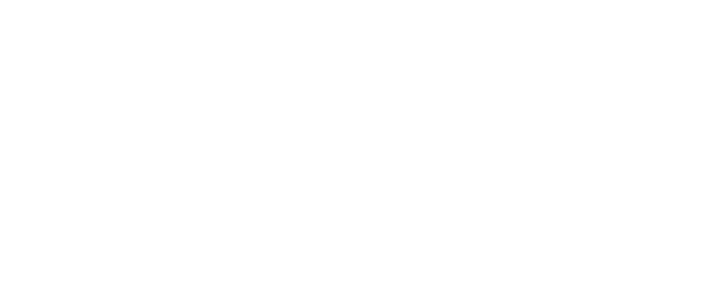
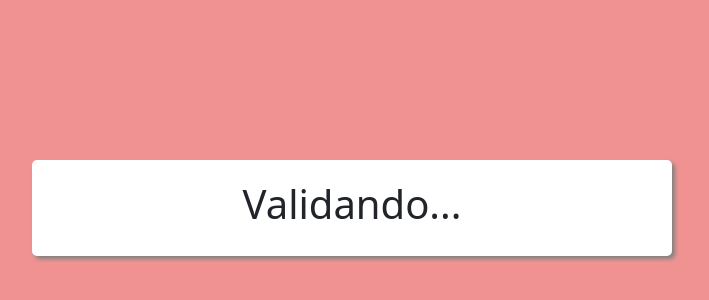
Before and after one commit to Eduardito187/webnitabara, a React (Create React App) app: page /Validar in a window 1280 px wide. Before the commit this address had no page. Shown: the part 192-492 px from the top of the page, without its empty margins (288-997 px from the left). Built offline with nearby package versions, Linux system fonts and the light colour scheme.

Commit message:
git add login

```diff
--- a/package.json
+++ b/package.json
@@ -4,12 +4,13 @@
     "private": true,
     "dependencies": {
         "@apollo/client": "^3.6.7",
+        "@apollo/react-hooks": "^4.0.0",
         "@testing-library/jest-dom": "^5.16.4",
         "@testing-library/react": "^13.3.0",
         "@testing-library/user-event": "^13.5.0",
+        "apollo-boost": "^0.4.9",
         "bootstrap": "^5.1.3",
-    "graphql": "^16.5.0",
-    "graphql-hooks": "^5.11.4",
+        "crypto-js": "^4.1.1",
         "react": "^18.1.0",
         "react-bootstrap": "^2.4.0",
         "react-dom": "^18.1.0",
--- /dev/null
+++ b/src/Crypt.js
@@ -0,0 +1,10 @@
+//CLave de la encriptacion
+export const clave = "$2a$10$CwTycUXWue0Thq9StjUM0u";
+/*
+var bytes = CryptoJS.AES.decrypt(ciphertext, 'my-secret-key@123');
+var decryptedData = JSON.parse(bytes.toString(CryptoJS.enc.Utf8));
+
+//log decrypted Data
+console.log('decrypted Data -')
+console.log(decryptedData);
+*/
--- a/src/Nitabara.js
+++ b/src/Nitabara.js
@@ -3,6 +3,7 @@ import { BrowserRouter as Router, Routes, Route } from 'react-router-dom';
 import 'bootstrap/dist/css/bootstrap.min.css';
 const Login = lazy(() => import('./routes/Login'));
 const Inicio = lazy(() => import('./routes/Inicio'));
+const Validar = lazy(() => import('./routes/Validar'));
 
 const Nitabara = (props) => (
   <Router>
@@ -10,6 +11,7 @@ const Nitabara = (props) => (
       <Routes>
         <Route path="/" element={<Login />} />
         <Route path="/Inicio" element={<Inicio />} />
+        <Route path="/Validar" element={<Validar />} />
       </Routes>
     </Suspense>
   </Router>
--- a/src/css/Main.css
+++ b/src/css/Main.css
@@ -1,5 +1,13 @@
 body {
     background-color: #d6d0d0;
+}
+
+body,
+html,
+.App,
+.vertical-center {
+    width: 100%;
+    height: 100%;
 }
 
 .textSING {
--- /dev/null
+++ b/src/css/Validar.css
@@ -0,0 +1,69 @@
+.cuerpoERROR {
+    background-color: rgb(240, 146, 146);
+    width: 100%;
+    height: 100vh;
+}
+
+.cuerpoWARNING {
+    background-color: rgb(243, 219, 155);
+    width: 100%;
+    height: 100vh;
+}
+
+.cuerpoSUCCESS {
+    background-color: rgb(166, 255, 148);
+    width: 100%;
+    height: 100vh;
+}
+
+.vertical-center {
+    display: flex;
+    text-align: left;
+    justify-content: center;
+    flex-direction: column;
+    position: relative;
+}
+
+.cuadro {
+    position: absolute;
+    background-color: #fff;
+    border-radius: 5px;
+    box-shadow: 3px 3px 4px #808080;
+    text-align: center;
+}
+
+@media only screen and (max-width: 500px) {
+    .cuadro {
+        width: 90%;
+        padding: 20px;
+        position: absolute;
+        left: calc(50% - 45%);
+    }
+}
+
+@media only screen and (min-width: 501px) and (max-width: 767px) {
+    .cuadro {
+        width: 80%;
+        padding: 20px;
+        position: absolute;
+        left: calc(50% - 40%);
+    }
+}
+
+@media only screen and (min-width: 768px) and (max-width: 1280px) {
+    .cuadro {
+        width: 50%;
+        padding: 20px;
+        position: absolute;
+        left: calc(50% - 25%);
+    }
+}
+
+@media only screen and (min-width: 1281px) {
+    .cuadro {
+        width: 40%;
+        padding: 20px;
+        position: absolute;
+        left: calc(50% - 20%);
+    }
+}
--- a/src/index.js
+++ b/src/index.js
@@ -3,22 +3,25 @@ import ReactDOM from 'react-dom/client';
 import './index.css';
 import App from './App';
 import reportWebVitals from './reportWebVitals';
-import { ApolloClient, InMemoryCache, ApolloProvider } from '@apollo/client';
+import {
+  ApolloClient,
+  InMemoryCache,
+  ApolloProvider,
+} from "@apollo/client";
 
-// Initialize Apollo Client
+//Conexion con la api GRAPHQL
 const client = new ApolloClient({
   uri: 'http://nitabara.grazcompany.com/',
   cache: new InMemoryCache()
 });
 
-
+//ApolloProvider es el contenedor de toda el sistema WEB
+//client={client} es la conexion por defecto del proyecto a la API
 const root = ReactDOM.createRoot(document.getElementById('root'));
 root.render(
-  <React.StrictMode>
-    <ApolloProvider client={client}>
-      <App />
-    </ApolloProvider>
-  </React.StrictMode>
+  <ApolloProvider client={client} >
+    <App />
+  </ApolloProvider>
 );
 
 // If you want to start measuring performance in your app, pass a function
--- a/src/query/consultas.js
+++ b/src/query/consultas.js
@@ -1,7 +1,14 @@
-import { ApolloClient, InMemoryCache, ApolloProvider, useQuery, gql } from "@apollo/client";
+import { gql } from '@apollo/client';
+//mutacion que valida el login
 export const Validar_LOG = gql `
-  mutation validacion_login($Usuario: String!,$Contra: String!) {
-    validacion_login(Usuario: $Usuario,Contra: $Contra) {
+  mutation validacion_login(
+    $Usuario: String!
+    $Contra: String!
+    ) {
+    validacion_login(
+      Usuario: $Usuario
+      Contra: $Contra
+      ) {
       estado
       id_cuenta
     }
--- a/src/routes/Login.js
+++ b/src/routes/Login.js
@@ -2,21 +2,10 @@ import React, { useEffect, useState } from 'react';
 import './../css/Login.css';
 import Form from 'react-bootstrap/Form';
 import Button from 'react-bootstrap/Button';
-import {useQuery} from "@apollo/client";
-import {Validar_LOG} from './../query/consultas';
-/*
-function returnDATA() {
-  const {loading, error, data} = useQuery(Validar_LOG, {
-    variables: {
-      Usuario: "oliver",
-      Contra: "123456"
-    }
-  });
-  if (loading) return <p>Loading...</p>;
-  if (error) return <p>Error :(</p>;
-  return "<p>ok</p>";
-}*/
-function Login() {
+import { useNavigate } from "react-router-dom";
+
+function Login(props) {
+  let navigate = useNavigate();
   const [Consultando, SetConsultando] = useState(false);
   const [Usuario, SetUsuario] = useState("");
   const [Contra, SetContra] = useState("");
@@ -24,6 +13,10 @@ function Login() {
     if (Usuario.length>0) {
       if (Contra.length>0) {
         SetConsultando(true);
+        localStorage.Tipo = "Login";
+        localStorage.Usuario = Usuario;
+        localStorage.Contra = Contra;
+        window.location.href = "/Validar";
       }else{
         alert("Digite su Password");
       }
@@ -37,6 +30,9 @@ function Login() {
   function updatePASSWORD(event) {
     SetContra(event.target.value);
   }
+  if (localStorage.ID_USER!=null) {
+    window.location.href = "/Inicio";
+  }else{
     return (
       <div className="cuerpo-nita">
         <div className="centrado-centro">
@@ -68,5 +64,6 @@ function Login() {
       </div>
     );
   }
+}
 
 export default Login;
--- /dev/null
+++ b/src/routes/Validar.js
@@ -0,0 +1,82 @@
+import React, { useEffect, useState } from 'react';
+import './../css/Validar.css';
+import { useMutation } from '@apollo/client';
+import {Validar_LOG} from '../query/consultas';
+import {useNavigate} from 'react-router-dom';
+import { clave } from '../Crypt';
+var CryptoJS = require("crypto-js");
+//uso de la libreria Crypto-js
+
+function Validar() {
+    function validarAcciones() {
+      if (localStorage.Tipo=="Login") {
+        //valida el login
+        getData({ variables: { Usuario:localStorage.Usuario,Contra:localStorage.Contra } })
+        localStorage.Tipo = null;
+        localStorage.Usuario = null;
+        localStorage.Contra = null;
+      }
+    }
+    //navegacion
+    const navigate = useNavigate();
+    const [getData, { loading, error, data }] = useMutation(Validar_LOG);
+    if (loading){
+      return(
+        <div className="cuerpoSUCCESS">
+          <div className="vertical-center">
+            <div className="cuadro">
+              <h1>Cargando...</h1>
+            </div>
+          </div>
+        </div>
+      );
+    }
+    if (error){
+      return(
+        <div className="cuerpoERROR">
+          <div className="vertical-center">
+            <div className="cuadro">
+              <h1>ERROR DB</h1>
+            </div>
+          </div>
+        </div>
+      );
+    }
+    if (data!=null) {
+      //Encriptacion AES
+      var ciphertext = CryptoJS.AES.encrypt(JSON.stringify(data), clave).toString();
+      localStorage.ID_USER = ciphertext;
+      navigate(-1);
+      return(
+        <div className="cuerpoSUCCESS">
+          <div className="vertical-center">
+            <div className="cuadro">
+              <h1>Bienvenido!!</h1>
+            </div>
+          </div>
+        </div>
+      );
+    }else if(localStorage.Tipo!=null && data==null) {
+      validarAcciones();
+      return(
+        <div className="cuerpoSUCCESS">
+          <div className="vertical-center">
+            <div className="cuadro">
+              <h1>{localStorage.Tipo}</h1>
+            </div>
+          </div>
+        </div>
+      );
+    }else{
+      return(
+        <div className="cuerpoERROR">
+          <div className="vertical-center">
+            <div className="cuadro">
+              <h1>Validando...</h1>
+            </div>
+          </div>
+        </div>
+      );
+    }
+}
+export default Validar;
```
Also changed, not shown: 1 other file (tests, documents, lock files or other folders). Lines whose indentation alone changed are shown as unchanged.
